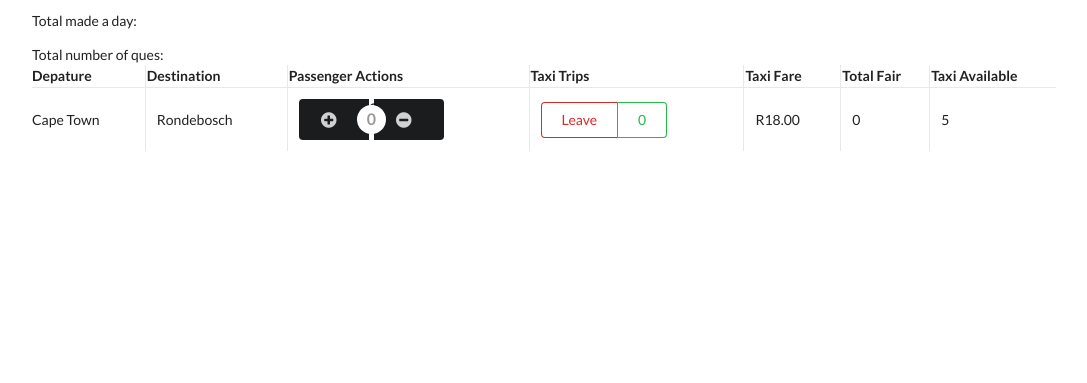
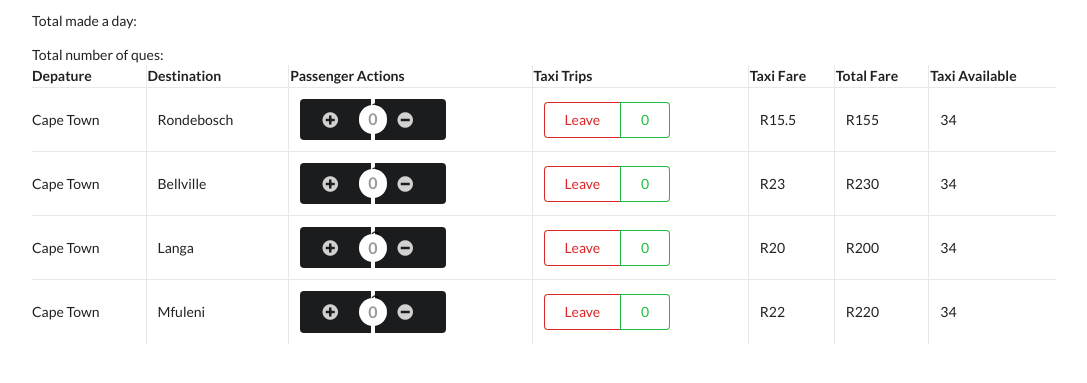
Before and after one commit to amandam2017/taxi-app-with-alpine, a plain HTML site: page index.html in a window 1280 px wide. Shown: the part 35-418 px from the top of the page, without its empty margins (96-1183 px from the left). Drawn offline with nearby package versions, Linux system fonts and the light colour scheme.

Commit message:
restructured my app.js and added each route in an object array

```diff
--- a/app.js
+++ b/app.js
@@ -2,22 +2,99 @@ document.addEventListener('alpine:init', () => {
     Alpine.data('taxi', () => ({
         qty: 0,
         leaveCount: 0,
-        availableTaxi:5,
-        totalfair:0,
-        qtyUpFun(){
-            this.qty++
-        },
-        qtydownFun(){
-            this.qty--
-        },
-        leaveCountFun(){
-            this.leaveCount++
-        },
-        actualTaxisAvailable(){
-            return this.availableTaxi - this.leaveCount
-        },
-        calculatedTotalFair(){
-            return this.totalfair+=200
+        availableTaxi: 5,
+        totalfair: 0,
+        passengersPerTaxi: 6,
+        routes: [
+            {
+                name: 'Rondebosch',
+                fare: 15.5,
+                trips: 0,
+                queue: 0,
+                totalFare(){
+                    return Number(this.fare) * 10 // Number(this.passengersPerTaxi)
+                },
+                qtyUpFun() {
+                    this.queue++
+                },
+                qtydownFun() {
+                    this.queue--
+                },
+            },
+            {
+                name: 'Bellville',
+                fare: 23,
+                trips: 0,
+                queue: 0,
+                totalFare(){
+                    return Number(this.fare) * 10 // Number(this.passengersPerTaxi)
+                },
+                qtyUpFun() {
+                    this.queue++;
+                    console.log(this.queue);
+                },
+                qtydownFun() {
+                    this.queue--
+                },
+
+            },
+            {
+                name: 'Langa',
+                fare: 20,
+                trips: 0,
+                queue: 0,
+                totalFare(){
+                    return Number(this.fare) * 10 // Number(this.passengersPerTaxi)
+                },
+                qtyUpFun() {
+                    this.queue++
+                },
+                qtydownFun() {
+                    this.queue--
+                },
+
+            },
+            {
+                name: 'Mfuleni',
+                fare: 22,
+                trips: 0,
+                queue: 0,
+                totalFare(){
+                    return Number(this.fare) * 10 // Number(this.passengersPerTaxi)
+                },
+                qtyUpFun() {
+                    this.queue++
+                },
+                qtydownFun() {
+                    this.queue--
+                },
+
+            }
+        ],
+
+        // qtyUpFun(){
+        //     this.qty++
+        // },
+        // qtydownFun(){
+        //     this.qty--
+        // },
+        // leaveCountFun(){
+        //     this.leaveCount++
+        // },
+        // actualTaxisAvailable(){
+        //     return this.availableTaxi - this.leaveCount
+        // },
+        // calculatedTotalFair(){
+        //     return this.totalfair+=200
+        // },
+        takeTripFromPassengers(currentRoute){
+
+            currentRoute.trips++;
+            currentRoute.queue -= 10;
+
+            // leaveCountFun();
+            // calculatedTotalFair();
+            // return this.qty - this.passengersPerTaxi
         }
-}))
+    }))
 })
--- a/index.html
+++ b/index.html
@@ -32,10 +32,10 @@
                         <th>Passenger Actions</th>
                         <th>Taxi Trips</th>
                         <th>Taxi Fare</th>
-                        <th>Total Fair</th>
+                        <th>Total Fare</th>
                         <th>Taxi Available</th>
                     </tr>
-                    <tr>
+                    <!-- <tr x-show="false">
                         <td>Cape Town</td>
                         <td>Rondebosch</td>
                         <td>
@@ -53,14 +53,45 @@
                         </td>
                         <td>
                             <div class="ui buttons">
-                                <button class="ui red basic button" @click="leaveCountFun(), calculatedTotalFair()">Leave</button>
+                                <button class="ui red basic button" @click="takeTripFromPassengers()">Leave</button>
                                 <button x-text="leaveCount" class="ui green basic button"></button>
                             </div>
                         </td>
                         <td>R18.00</td>
                         <td x-text="totalfair"></td>
                         <td x-text="actualTaxisAvailable()"></td>
-                    </tr>
+                    </tr> -->
+
+                    <tbody>
+                        <template x-for="route in routes">
+                            <tr>
+                                <td>Cape Town</td>
+                                <td x-text="route.name"></td>
+                                <td>
+
+                                    <div class="ui large buttons">
+
+                                        <button class="ui secondary button" @click="route.qtyUpFun()">
+                                            <i class="plus circle icon"></i>
+                                        </button>
+                                        <div x-text="route.queue" :data-text="route.queue" class="or"></div>
+                                        <button class="ui secondary button" @click="route.qtydownFun()">
+                                            <i class="minus circle icon"></i>
+                                        </button>
+                                    </div>
+                                </td>
+                                <td>
+                                    <div class="ui buttons">
+                                        <button class="ui red basic button" @click="takeTripFromPassengers(route)">Leave</button>
+                                        <button x-text="route.trips" class="ui green basic button"></button>
+                                    </div>
+                                </td>
+                                <td x-text="`R${route.fare}`"></td>
+                                <td x-text="`R${route.totalFare()}`"></td>
+                                <td x-text="`34`"></td>
+                            </tr>
+                        </template>
+                    </tbody>
                 </table>
             </div>
         </div>
```
